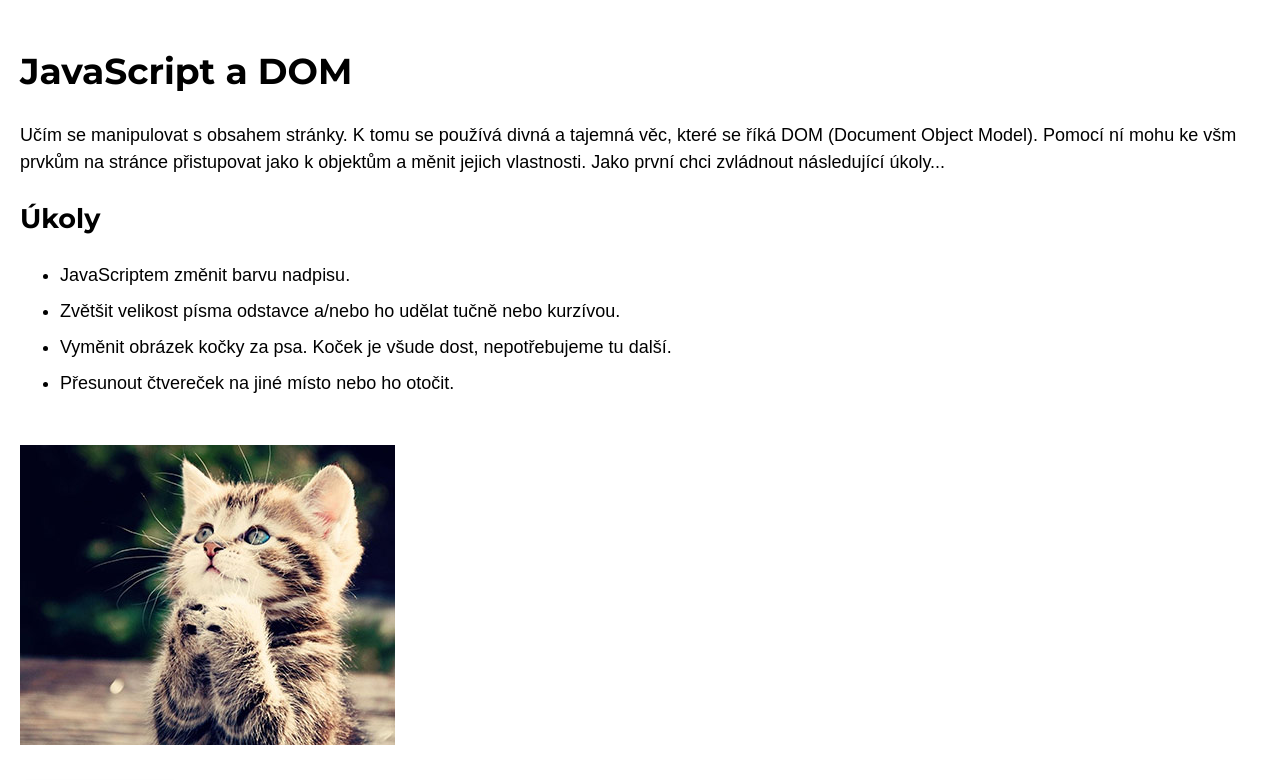
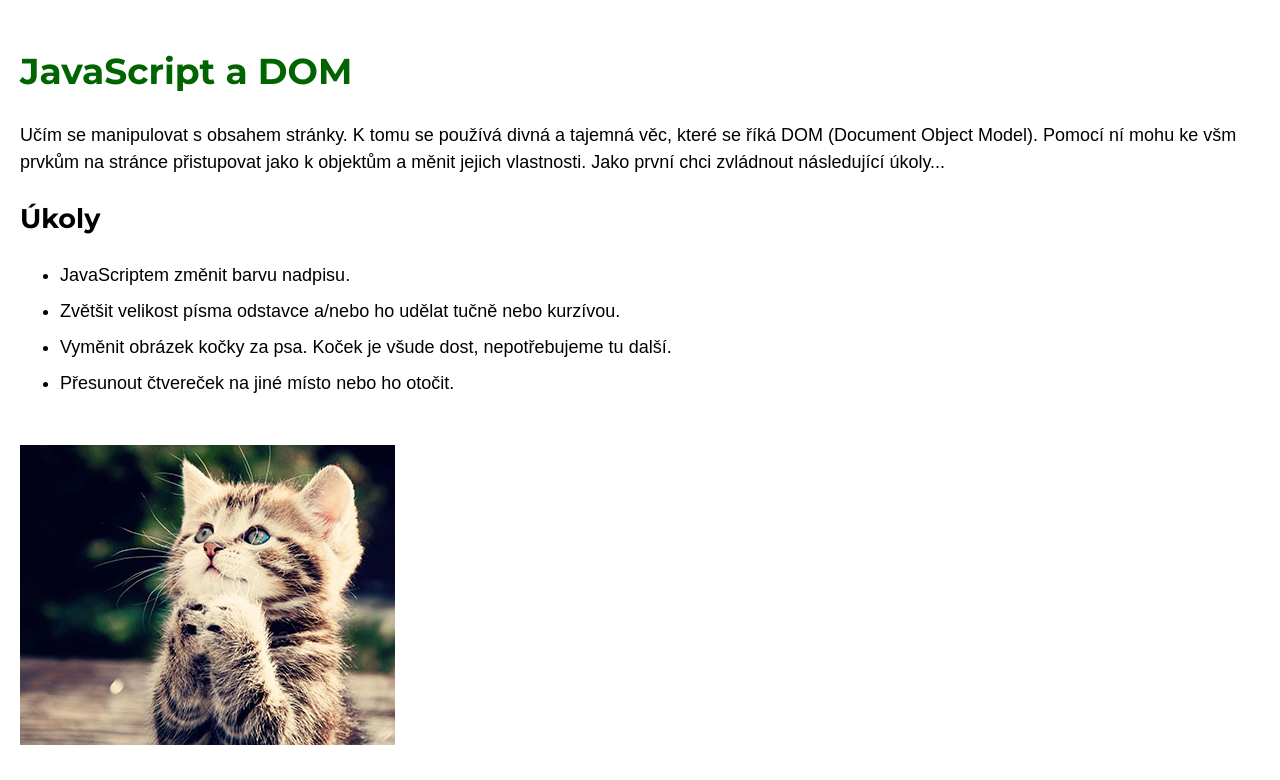
Before and after one commit to volakovakat/lekce1-dom, a plain HTML site: page index.html in a window 1280 px wide. Shown: the top 780 px of the page. Drawn offline with Linux system fonts and the light colour scheme.

Commit message:
[FEATURE] Task One: the color of first level heading is chenged by Javascript

```diff
--- a/index.html
+++ b/index.html
@@ -8,7 +8,7 @@
 </head>
 <body>
 
-	<h1>JavaScript a DOM</h1>
+	<h1 id="js-main-heading">JavaScript a DOM</h1>
 
 	<p>Učím se manipulovat s obsahem stránky. K tomu se používá divná a tajemná věc, které se říká DOM (Document Object Model). Pomocí ní mohu ke všm prvkům na stránce přistupovat jako k objektům a měnit jejich vlastnosti. Jako první chci zvládnout následující úkoly...</p>
 
@@ -42,5 +42,6 @@
 	</div>
 
 
+	<script type="text/javascript" src="main.js"></script>
 </body>
 </html>
--- a/main.js
+++ b/main.js
@@ -1 +1,3 @@
 // tady je místo pro náš program
+
+document.getElementById('js-main-heading').style.color = '#006400';
```
